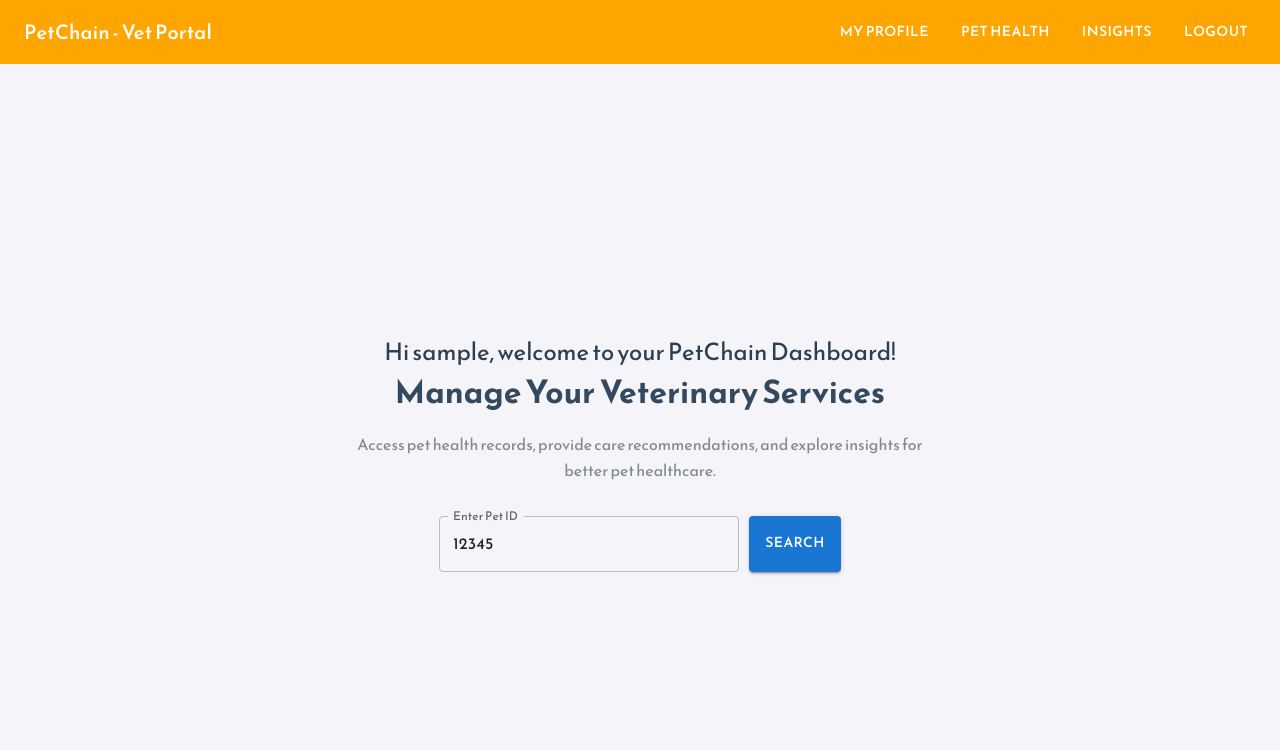
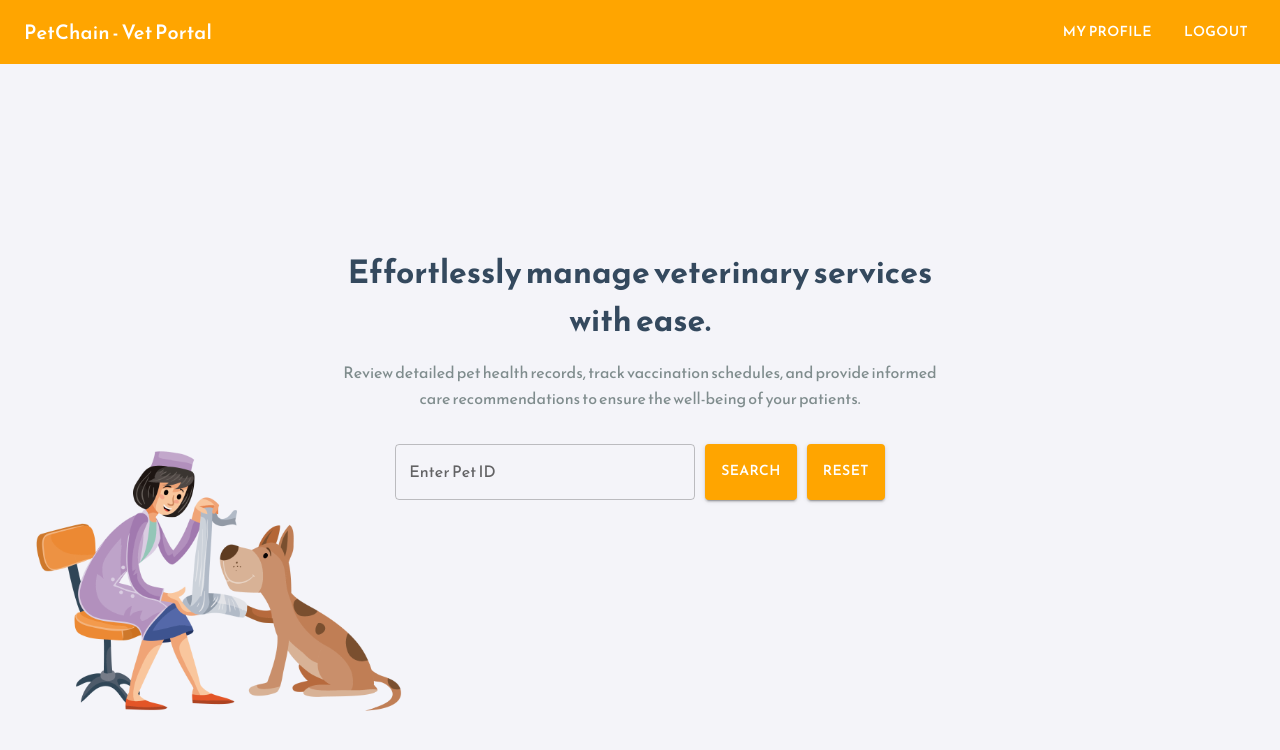
Before and after one commit to Sarika-dinesh/PetChain, a React (Create React App) app: page /vet-profile in a window 1280 px wide. Shown: the top 750 px of the page. Built offline with nearby package versions, Linux system fonts and the light colour scheme; sample sign-in values are in the browser's storage.

Commit message:
Vet Profile

```diff
--- a/src/Components/VetProfile.js
+++ b/src/Components/VetProfile.js
@@ -3,6 +3,7 @@ import { AppBar, Toolbar, Button, Box, Typography, TextField } from "@mui/materi
 import { useNavigate, useLocation } from "react-router-dom";
 import axios from 'axios'; // Assuming you're using axios for API calls
 import './vet-profile.css'; // CSS file for styling the Vet Profile
+import CornerImage from "../Assets/Vet-corner.png";
 
 const VetProfile = () => {
   const navigate = useNavigate();
@@ -10,8 +11,7 @@ const VetProfile = () => {
 
   // Retrieve vet information from state or localStorage
   const user = location.state?.username || JSON.parse(localStorage.getItem("user") || "{}");
-
-  const [pets, setPets] = useState([]);
+  console.log(user);
   //const [searchQuery, setSearchQuery] = useState("");
 
 
@@ -31,43 +31,71 @@ const VetProfile = () => {
   // }, [user]);
 
   // Early return if no user is found
-  if (!user || !user.username) {
-    navigate("/", { replace: true });
-    //return null;
-  }
+  // if (!user || !user.username) {
+  //   navigate("/", { replace: true });
+  //   //return null;
+  // }
 
-  const [searchQuery, setSearchQuery] = useState("12345");
+  const [searchQuery, setSearchQuery] = useState("");
   const [searchResult, setSearchResult] = useState(null); // State to store API response
   const [error, setError] = useState(null); // State to store error messages
+
+  // const handleSearch = async () => {
+  //   if (!searchQuery.trim()) {
+  //     setError("Please enter a valid Pet ID");
+  //     return;
+  //   }
+  //   console.log("handleSearch")
+  //   setError(null); // Clear any existing errors
+  //   try {
+  //     const response = await fetch(`http://localhost:3000/api/pet-health/${searchQuery}`, {
+  //       method: "GET",
+  //     });
+  //     console.log(response)
+  //     if (!response.ok) {
+  //       throw new Error(`Error: ${response.status} - ${response.statusText}`);
+  //     }
+  //     console.log("response is ok! now data")
+  //     const data = await response.json();
+  //     console.log(data)
+  //     //okay
+  //     setSearchResult(data); // Update the search result
+  //     console.log(searchResult)
+  //     console.log("Searched result")
+  //   } catch (err) {
+  //     setError(err.message);
+  //     setSearchResult(null); // Clear any previous results
+  //   }
+
+  // };
+  //   // Logging searchResult when it changes
+  //   useEffect(() => {
+  //     if (searchResult) {
+  //       console.log("Updated searchResult:", searchResult);
+  //     }
+  //   }, [searchResult]);
 
   const handleSearch = async () => {
     if (!searchQuery.trim()) {
       setError("Please enter a valid Pet ID");
       return;
     }
-    console.log("handleSearch")
     setError(null); // Clear any existing errors
     try {
       const response = await fetch(`http://localhost:3000/api/pet-health/${searchQuery}`, {
         method: "GET",
       });
-      console.log(response)
       if (!response.ok) {
         throw new Error(`Error: ${response.status} - ${response.statusText}`);
       }
-      console.log("response is ok! now data")
       const data = await response.json();
-      console.log(data)
-      //okay
       setSearchResult(data); // Update the search result
-      console.log(searchResult)
-      console.log("Searched result")
     } catch (err) {
       setError(err.message);
       setSearchResult(null); // Clear any previous results
     }
+  };
 
-  };
   // Logging searchResult when it changes
   useEffect(() => {
     if (searchResult) {
@@ -75,10 +103,10 @@ const VetProfile = () => {
     }
   }, [searchResult]);
 
-
   return (
     <div>
       {/* Header */}
+      <img src={CornerImage} alt="Corner Decoration" className="corner-image" />
       <AppBar position="static" sx={{ bgcolor: "orange", color: "white" }}>
         <Toolbar sx={{ display: "flex", justifyContent: "space-between" }}>
           <Typography variant="h6">PetChain - Vet Portal</Typography>
@@ -90,20 +118,20 @@ const VetProfile = () => {
             >
               My Profile
             </Button>
-            <Button
+            {/* <Button
               color="inherit"
               onClick={() => navigate("/vet-pet-health")}
               sx={{ ml: 2 }}
             >
               Pet Health
-            </Button>
-            <Button
+            </Button> */}
+            {/* <Button
               color="inherit"
               onClick={() => navigate("/vet-insights")}
               sx={{ ml: 2 }}
             >
               Insights
-            </Button>
+            </Button> */}
             <Button
               color="inherit"
               onClick={() => {
@@ -122,12 +150,13 @@ const VetProfile = () => {
       <div className="vet-profile-section-container">
         <div className="vet-profile-section-text-container">
           <Typography variant="h5" className="greeting-message">
-            Hi {user.username}, welcome to your PetChain Dashboard!
+
           </Typography>
 
-          <h1 className="vet-profile-primary-heading">Manage Your Veterinary Services</h1>
+          <h1 className="vet-profile-primary-heading">Effortlessly manage veterinary services with ease.</h1>
           <p className="vet-primary-text">
-            Access pet health records, provide care recommendations, and explore insights for better pet healthcare.
+          Review detailed pet health records, track vaccination schedules, and provide informed care recommendations to ensure the well-being of your patients.
+
           </p>
 
           {/* Search Bar */}
@@ -144,23 +173,57 @@ const VetProfile = () => {
           variant="contained"
           color="primary"
           onClick={handleSearch}
-          sx={{ maxWidth: "300px", marginLeft: "10px" }}
+          sx={{
+            maxWidth: "300px",
+            marginLeft: "10px",
+            backgroundColor: "orange",
+            color: "white",
+            '&:hover': {
+              backgroundColor: "darkorange",
+            },
+          }}
         >
           Search
+        </Button>
+        <Button
+    variant="contained"
+    color="secondary"
+    onClick={() => {
+      setSearchQuery(""); // Clear the input field
+      setSearchResult(null); // Clear the search results
+      setError(null); // Clear any error messages
+    }}
+    sx={{
+      maxWidth: "300px",
+      marginLeft: "10px",
+      backgroundColor: "orange",
+      color: "white",
+      '&:hover': {
+        backgroundColor: "darkorange",
+      },
+    }}
+  >
+    Reset
   </Button>
           </div>
 
           {/* Display Search Results */}
-          {searchResult && (
-        <Box sx={{ marginTop: "20px", textAlign: "left", width: "100%", maxWidth: "600px" }}>
+          {searchResult ? (
+      <Box     sx={{
+        marginTop: "20px",
+        textAlign: "left",
+        width: "100%",
+        maxWidth: "600px",
+        maxHeight: "400px", // Limit the height of the scrollable area
+        overflowY: "auto", // Enable vertical scrolling
+        backgroundColor: "#f5f5f5", // Optional styling for better visuals
+        padding: "20px",
+        borderRadius: "5px",
+      }}>
         <Typography variant="h6">Pet Details</Typography>
         <Box sx={{ backgroundColor: "#f5f5f5", padding: "20px", borderRadius: "5px" }}>
           <Typography><strong>Name:</strong> {searchResult.name}</Typography>
           <Typography><strong>Pet ID:</strong> {searchResult.petId}</Typography>
-            {/* <Typography><strong>Vet ID:</strong> {searchResult.vetId}</Typography> */}
-            <Typography><strong>Vaccination Date:</strong> {new Date(searchResult.vaccinationDate).toLocaleDateString()}</Typography>
-            <Typography><strong>Vaccine Type:</strong> {searchResult.vaccineType}</Typography>
-            <Typography><strong>Next Due Date:</strong> {new Date(searchResult.nextDueDate).toLocaleDateString()}</Typography>
           <Typography><strong>Allergies:</strong> {searchResult.allergies.join(", ")}</Typography>
           <Typography><strong>Past Treatments:</strong> {searchResult.pastTreatments.join(", ")}</Typography>
           <Typography><strong>Minor Illness Records:</strong> {searchResult.minorIllnessRecords.join(", ")}</Typography>
@@ -178,6 +241,8 @@ const VetProfile = () => {
           ))}
         </Box>
       </Box>
+    ) : (
+      error && <Typography color="error">{error}</Typography>
     )}
         </div>
       </div>
--- a/src/Components/vet-profile.css
+++ b/src/Components/vet-profile.css
@@ -12,7 +12,9 @@
   .vet-profile-section-text-container {
     text-align: center;
     max-width: 600px;
-    margin: auto;
+    margin: 10rem;
+    margin-top: 0rem;
+    position: fixed;
   }
 
   /* Greeting Message */
@@ -44,6 +46,15 @@
     flex-direction: column;
     align-items: center;
     gap: 1rem;
+  }
+
+  .corner-image {
+    position: fixed; /* Keeps the image fixed in the viewport */
+    bottom: 20px; /* Adjust for vertical positioning */
+    left: 20px; /* Adjust for horizontal positioning */
+    width: 400px; /* Set the size of the image */
+    height: auto; /* Maintain aspect ratio */
+    /* z-index: 1000; Ensures it stays above other elements */
   }
 
   /* Primary Button Styling */
```
Also changed, not shown: src/Assets/Vet-corner.png (added). Lines whose indentation alone changed are shown as unchanged.
